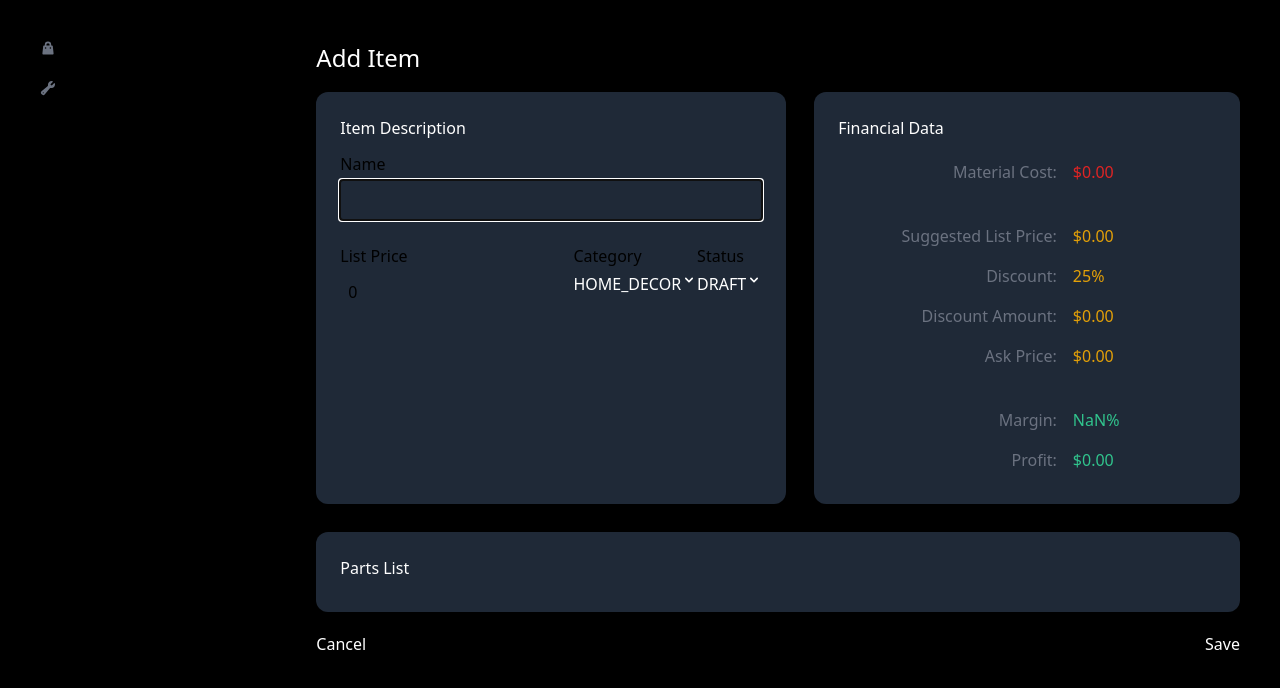
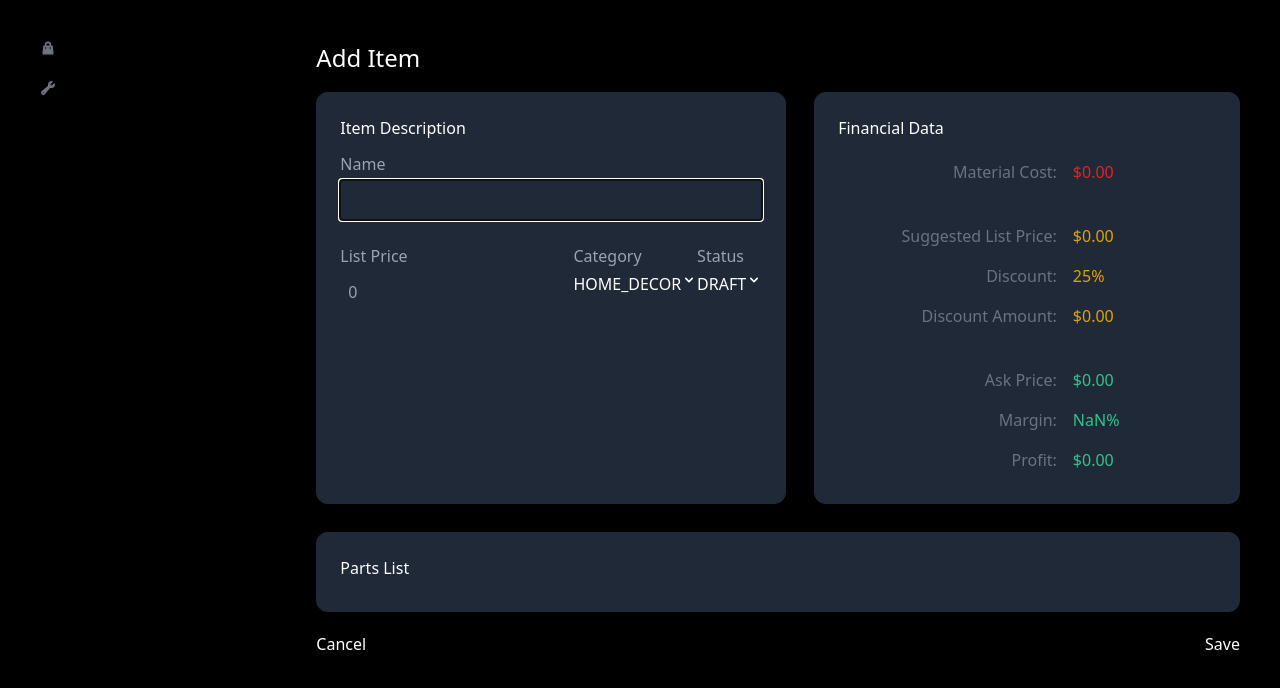
Before and after one commit to gtbaron/ims-ui, a React (Vite) app: page /item-details in a window 1280 px wide. Shown: the top 688 px of the page. Built offline with nearby package versions, Linux system fonts and the light colour scheme.

Commit message:
further style adjustments

```diff
--- a/src/components/items/ItemDescription.tsx
+++ b/src/components/items/ItemDescription.tsx
@@ -18,13 +18,13 @@ export const ItemDescription: React.FC<ItemDescriptionProps> = (props: ItemDescr
 
     const {item, handleItemValueChanged} = props;
     return (
-        <div className={'text-left w-1/2 m-2 bg-gray-800 rounded-xl space-y-6 p-6'}>
+        <div className={'text-left w-1/2 m-2 bg-gray-800 text-gray-400 rounded-xl space-y-6 p-6'}>
             <div className="text-white text-left mb-3">
                 <h2>Item Description</h2>
             </div>
             <div>
-                <div className="mb-1 block">
-                    <Label htmlFor="name">Name</Label>
+                <div className={'mb-1 block'}>
+                    <span>Name</span>
                 </div>
                 <TextInput
                     id="name"
@@ -37,8 +37,8 @@ export const ItemDescription: React.FC<ItemDescriptionProps> = (props: ItemDescr
             </div>
             <div className={'flex flex-row justify-between'}>
                 <div>
-                    <div className="mb-1 block">
-                        <Label htmlFor="listPrice">List Price</Label>
+                    <div className={'mb-1 block'}>
+                        <span>List Price</span>
                     </div>
                     <TextInput
                         id="listPrice"
@@ -49,8 +49,8 @@ export const ItemDescription: React.FC<ItemDescriptionProps> = (props: ItemDescr
                     />
                 </div>
                 <div>
-                    <div className="mb-1 block">
-                        <Label htmlFor="itemCategory">Category</Label>
+                    <div className={'mb-1 block'}>
+                        <span>Category</span>
                     </div>
                     <Dropdown id={'itemCategory'} label={item.itemCategory} size={'sm'}>
                         {Object.values(ItemCategory).map((category) => (
@@ -60,7 +60,7 @@ export const ItemDescription: React.FC<ItemDescriptionProps> = (props: ItemDescr
                 </div>
                 <div>
                     <div className="mb-1 block">
-                        <Label htmlFor="itemStatus">Status</Label>
+                        <span>Status</span>
                     </div>
                     <Dropdown id={'itemStatus'} label={item.itemStatus} size={'sm'}>
                         {Object.values(ItemStatus).map((status) => (
--- a/src/components/items/ItemFinancials.tsx
+++ b/src/components/items/ItemFinancials.tsx
@@ -60,14 +60,14 @@ export const ItemFinancials: React.FC<ItemFinancialsProps> = (props: ItemFinanci
                         <TableCell className={'text-right p-2 w-3/5'}>Discount Amount:</TableCell>
                         <TableCell className={'p-2 w-3/5 text-yellow-400'}>{usdFormatter.format(suggestedListPrice * (discount / 100))}</TableCell>
                     </TableRow>
-                    <TableRow>
-                        <TableCell className={'text-right p-2 w-3/5'}>Ask Price:</TableCell>
-                        <TableCell className={'p-2 w-3/5 text-yellow-400'}>{usdFormatter.format(askPrice)}</TableCell>
-                    </TableRow>
                 </TableBody>
             </Table>
             <Table>
                 <TableBody>
+                    <TableRow>
+                        <TableCell className={'text-right p-2 w-3/5'}>Ask Price:</TableCell>
+                        <TableCell className={'p-2 w-3/5 text-green-400'}>{usdFormatter.format(askPrice)}</TableCell>
+                    </TableRow>
                     <TableRow>
                         <TableCell className={'text-right p-2 w-3/5'}>Margin:</TableCell>
                         <TableCell className={'p-2 w-3/5 text-green-400'}>{formatPercent(((askPrice - costOfParts) / costOfParts))}</TableCell>
```
